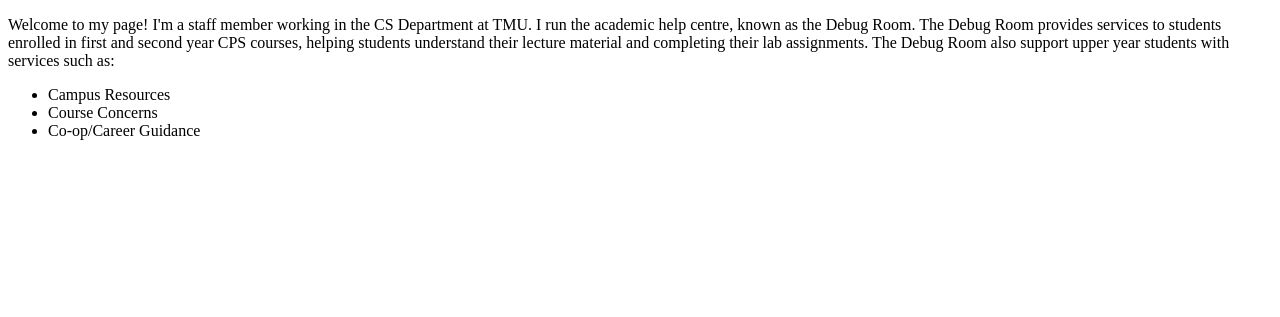
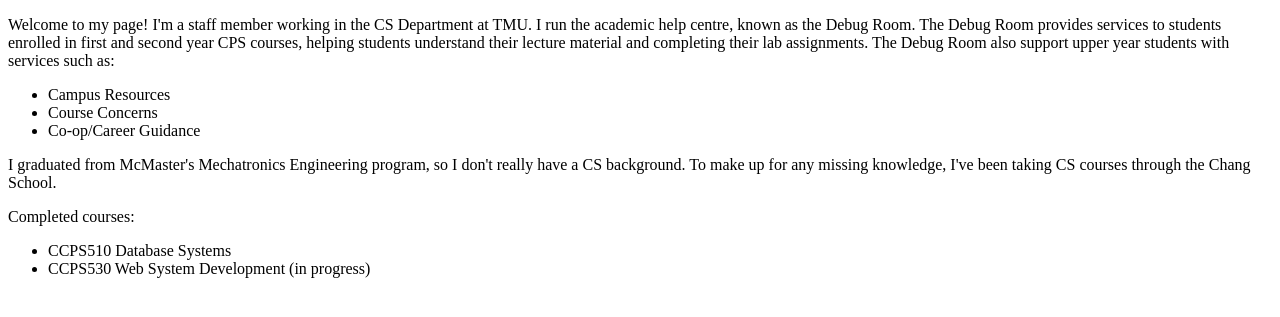
Before and after one commit to John-Spinelli/John-Spinelli.github.io, a plain HTML site: page index.html in a window 1280 px wide. Shown: the part 105-422 px from the top of the page. Drawn offline with Linux system fonts and the light colour scheme.

Commit message:
Added info for Chang courses

```diff
--- a/index.html
+++ b/index.html
@@ -14,3 +14,14 @@
     <li>Course Concerns</li>
     <li>Co-op/Career Guidance</li>
 </ul>
+
+
+<p>I graduated from McMaster's Mechatronics Engineering program, so I don't really have a CS background. To make up
+    for any missing knowledge, I've been taking CS courses through the Chang School.</p>
+
+<p>Completed courses:</p>
+
+<ul>
+    <li>CCPS510 Database Systems</li>
+    <li>CCPS530 Web System Development (in progress)</li>
+</ul>
```
